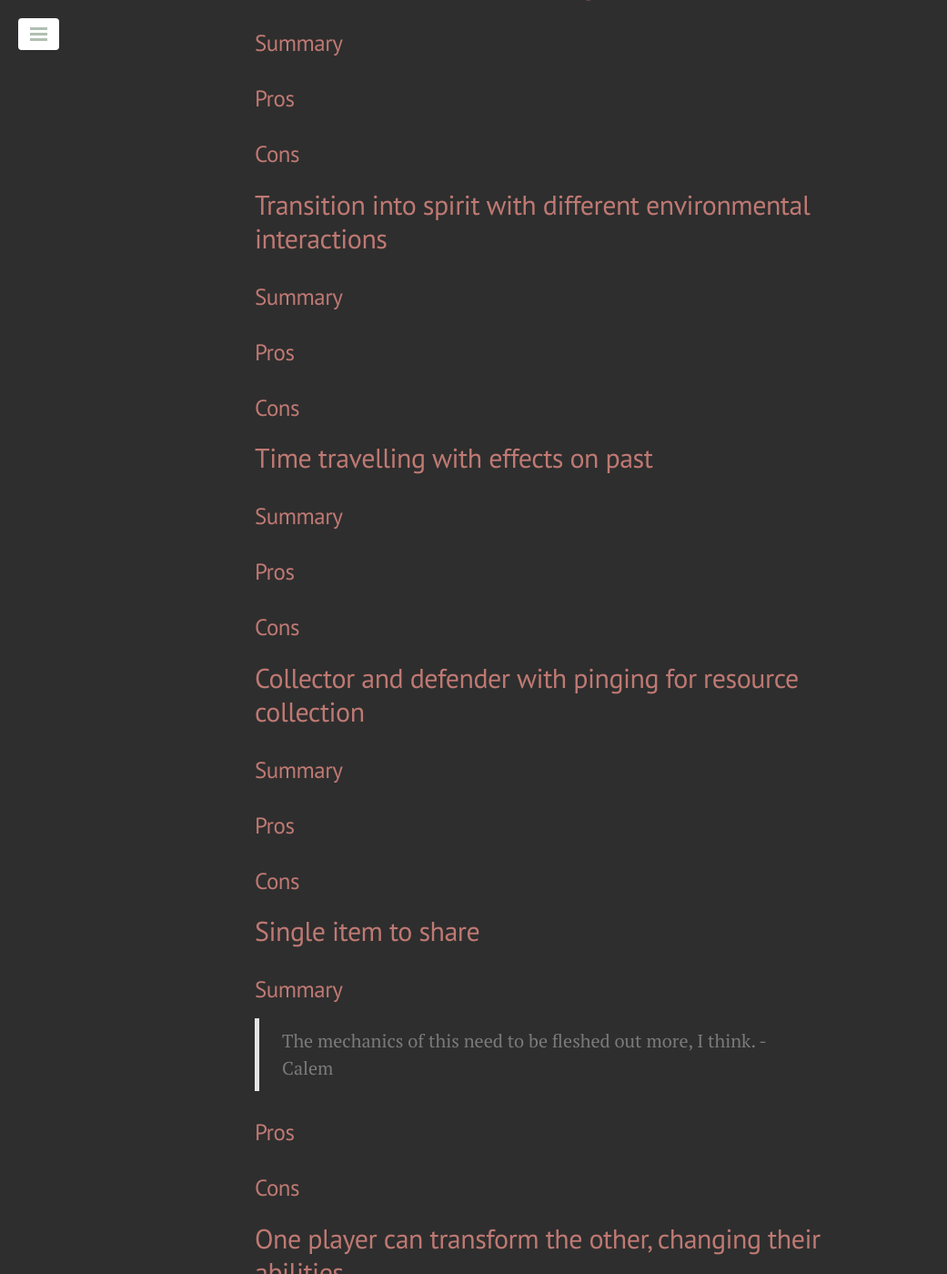
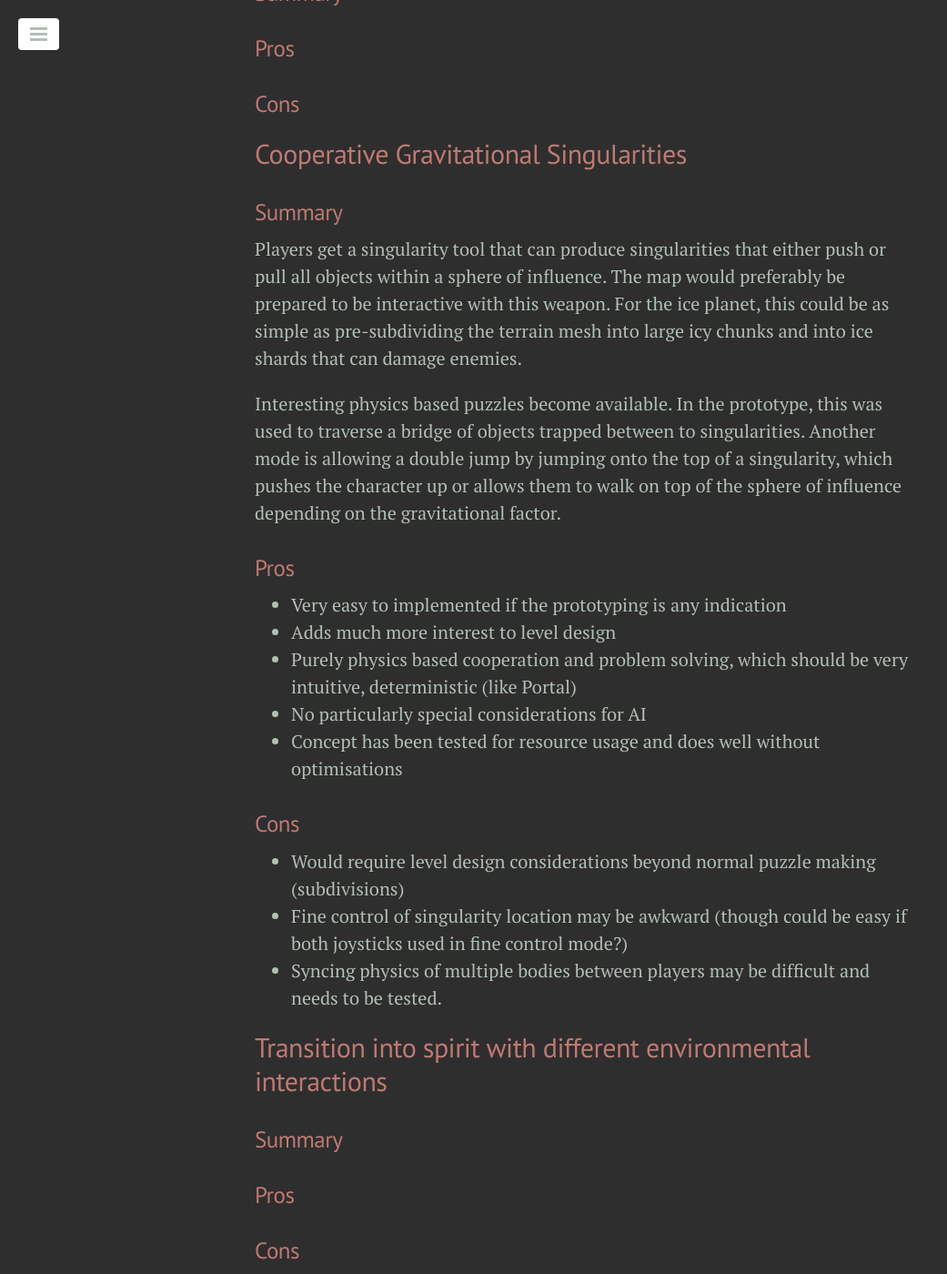
Before and after one commit to scarlethammergames/scarlethammergames.github.io, a Jekyll site: the page built from _posts/15-01-11-collated-white-rabbits.md, in a window 1280 px wide and 1400 px high, scrolled down 1154 px. Shown: the whole window at 91% size, without its empty margins (0-1041 px from the left). Built offline with Jekyll 4.4.1, drawn with Linux system fonts in a browser that asks for light colours; Markdown is read by kramdown in place of the engine named in the settings; some of the changed text lies outside the part shown.

Commit message:
updated some notes to gravitational

```diff
--- a/_posts/15-01-11-collated-white-rabbits.md
+++ b/_posts/15-01-11-collated-white-rabbits.md
@@ -27,6 +27,8 @@ Here is a list of some of the rabbits we could pull out of our designer's magica
 
 ## Building Blocks with Imbuement
 
+>  Originally by me but I find the gravitational singularities to be more interesting and probably even easier to implement.  This could be interesting regardless and could be considered in another light where one player can imbue the weaponry of the others. - Calem
+
 ### Summary
 
 ### Pros
@@ -37,9 +39,27 @@ Here is a list of some of the rabbits we could pull out of our designer's magica
 
 ### Summary
 
+Players get a singularity tool that can produce singularities that either push or pull all objects within a sphere of influence.
+The map would preferably be prepared to be interactive with this weapon.
+For the ice planet, this could be as simple as pre-subdividing the terrain mesh into large icy chunks and into ice shards that can damage enemies.
+
+Interesting physics based puzzles become available.
+In the prototype, this was used to traverse a bridge of objects trapped between to singularities.
+Another mode is allowing a double jump by jumping onto the top of a singularity, which pushes the character up or allows them to walk on top of the sphere of influence depending on the gravitational factor.
+
 ### Pros
 
++ Very easy to implemented if the prototyping is any indication
++ Adds much more interest to level design
++ Purely physics based cooperation and problem solving, which should be very intuitive, deterministic (like Portal)
++ No particularly special considerations for AI
++ Concept has been tested for resource usage and does well without optimisations
+
 ### Cons
+
++ Would require level design considerations beyond normal puzzle making (subdivisions)
++ Fine control of singularity location may be awkward (though could be easy if both joysticks used in fine control mode?)
++ Syncing physics of multiple bodies between players may be difficult and needs to be tested.
 
 ## Transition into spirit with different environmental interactions
 
```
